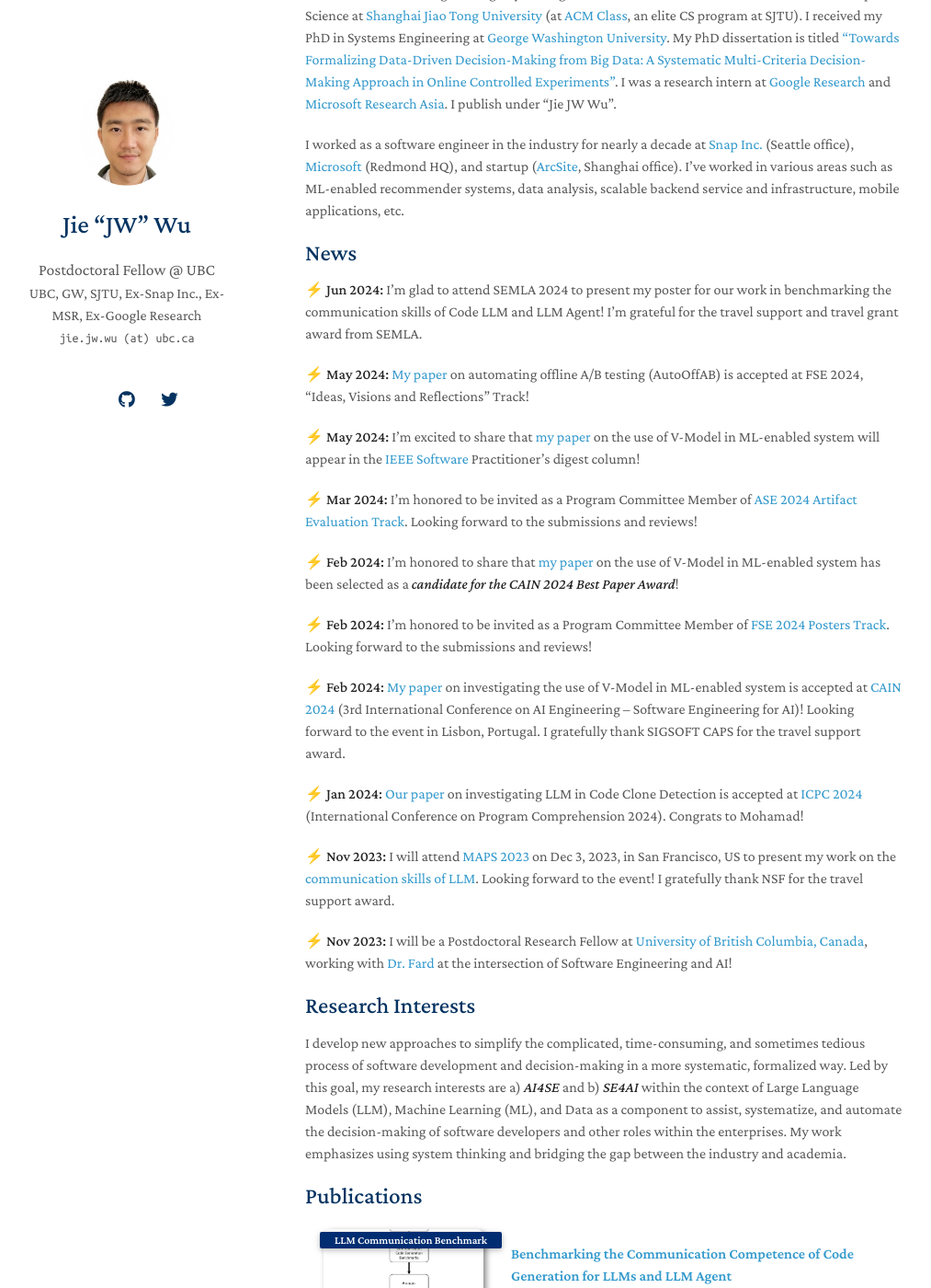
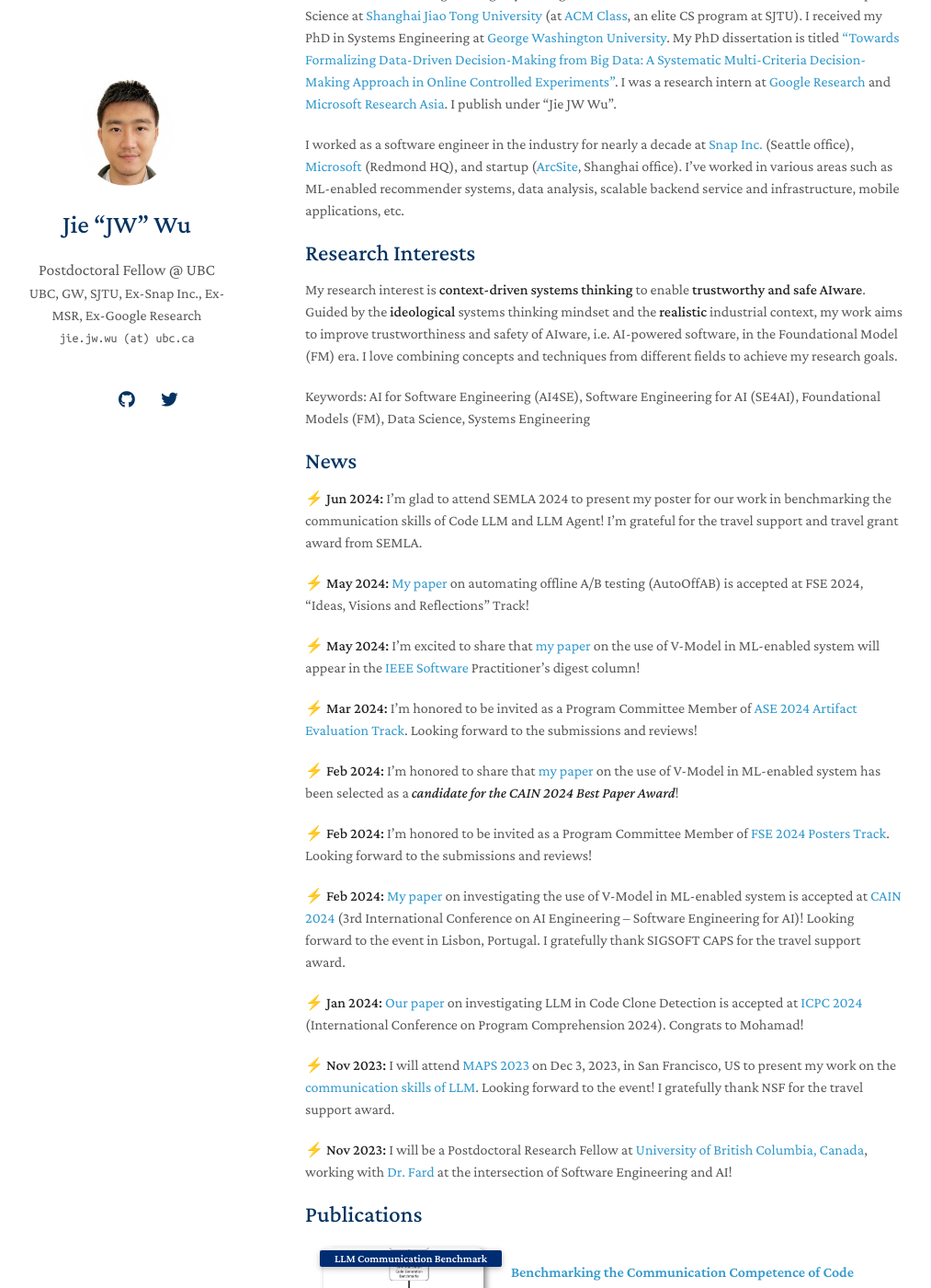
Before and after one commit to yaoyao-liu/minimal-light, a Jekyll site: the page built from index.md, in a window 1280 px wide and 1400 px high, scrolled down 244 px. Shown: the whole window at 92% size, without its empty margins (138-1151 px from the left). Built offline with Jekyll 4.4.1, drawn with Linux system fonts in a browser that asks for light colours; nearby versions of some CDN libraries; a style sheet for code colours, icons or effects is not loaded; our own code applies the rules of GitHub Pages for plain Markdown files.

Commit message:
Update index.md

```diff
--- a/index.md
+++ b/index.md
@@ -8,6 +8,12 @@
 I'm a postdoc at [University of British Columbia](https://www.ubc.ca/), working with [Dr. Fatemeh Fard](https://cmps.ok.ubc.ca/about/contact/fatemeh-hendijani-fard/) at the intersection of GenAI and Software Engineering. My undergraduate and master studies were done both in Computer Science at [Shanghai Jiao Tong University](https://www.cs.sjtu.edu.cn/en/)  (at [ACM Class](https://acm.sjtu.edu.cn/home), an elite CS program at SJTU). I received my PhD in Systems Engineering at [George Washington University](https://www.seas.gwu.edu/). My PhD dissertation is titled ["Towards Formalizing Data-Driven Decision-Making from Big Data: A Systematic Multi-Criteria Decision-Making Approach in Online Controlled Experiments"](https://www.proquest.com/docview/2784774986?pq-origsite=gscholar&fromopenview=true). I was a research intern at [Google Research](https://research.google/) and [Microsoft Research Asia](https://www.microsoft.com/en-us/research/lab/microsoft-research-asia/). I publish under "Jie JW Wu".
 
 I worked as a software engineer in the industry for nearly a decade at [Snap Inc.](https://snap.com/en-US) (Seattle office), [Microsoft](https://www.microsoft.com/en-us/) (Redmond HQ), and startup ([ArcSite](https://www.arcsite.com/), Shanghai office). I've worked in various areas such as ML-enabled recommender systems, data analysis, scalable backend service and infrastructure, mobile applications, etc.
+
+## Research Interests
+My research interest is **context-driven systems thinking** to enable **trustworthy and safe AIware**. Guided by the **ideological** systems thinking mindset and the **realistic** industrial context, my work aims to improve trustworthiness and safety of AIware, i.e. AI-powered software, in the Foundational Model (FM) era. I love combining concepts and techniques from different fields to achieve my research goals.
+
+Keywords: AI for Software Engineering (AI4SE), Software Engineering for AI (SE4AI), Foundational Models
+(FM), Data Science, Systems Engineering
 
 ## News
 
@@ -32,9 +38,6 @@
 **⚡ Nov 2023:** I will be a Postdoctoral Research Fellow at [University of British Columbia, Canada](https://www.ubc.ca/), working with [Dr. Fard](https://cmps.ok.ubc.ca/about/contact/fatemeh-hendijani-fard/) at the intersection of Software Engineering and AI!
 
 
-## Research Interests
-I develop new approaches to simplify the complicated, time-consuming, and sometimes tedious process of software development and decision-making in a more systematic, formalized way. Led by this goal, my research interests are a) ***AI4SE*** and b) ***SE4AI*** within the context of Large Language Models (LLM), Machine Learning (ML), and Data as a component to assist, systematize, and automate the decision-making of software developers and other roles within the enterprises. My work emphasizes using system thinking and bridging the gap between the industry and academia.
-
 {% include_relative _includes/publications.md %}
 
 ## Misc
```
